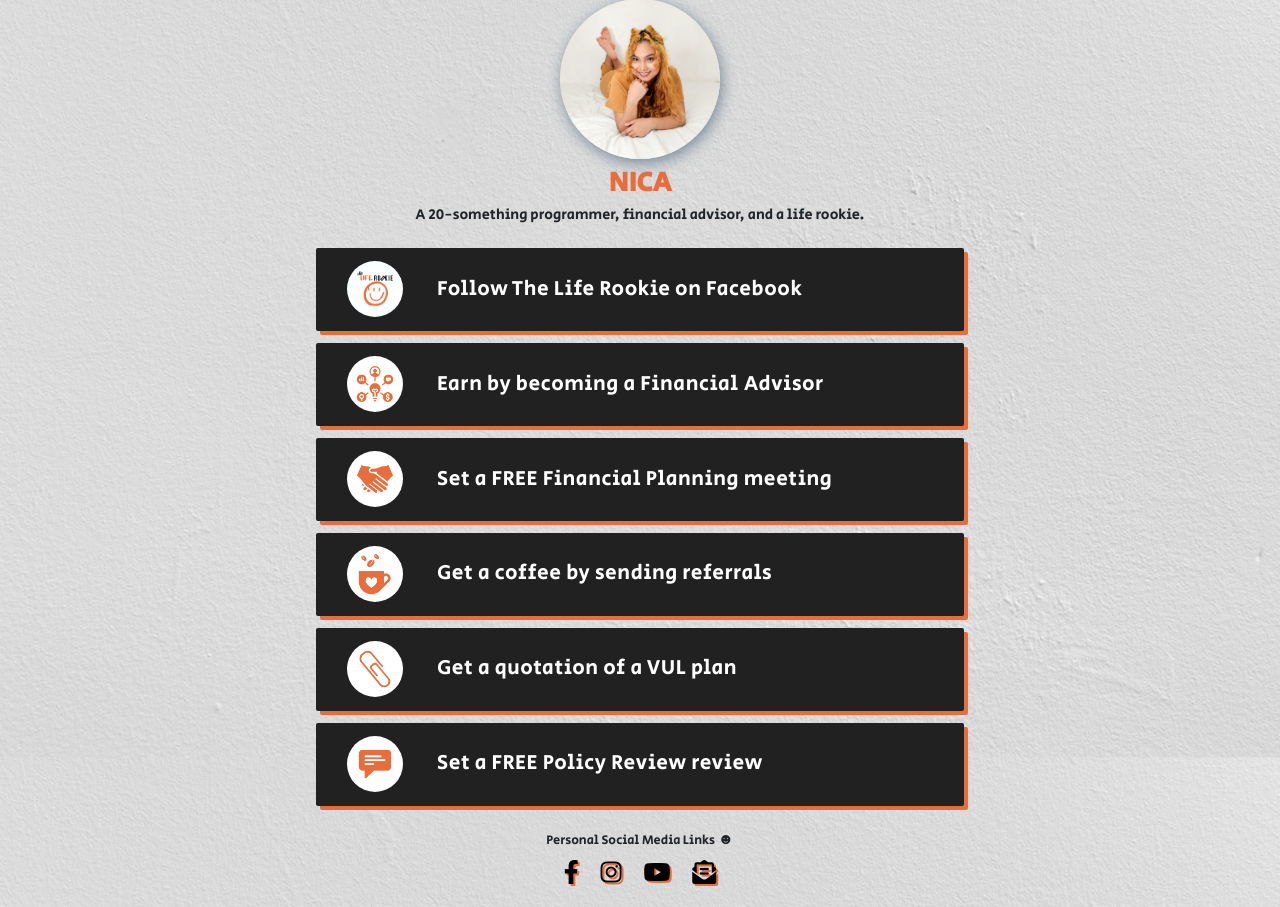
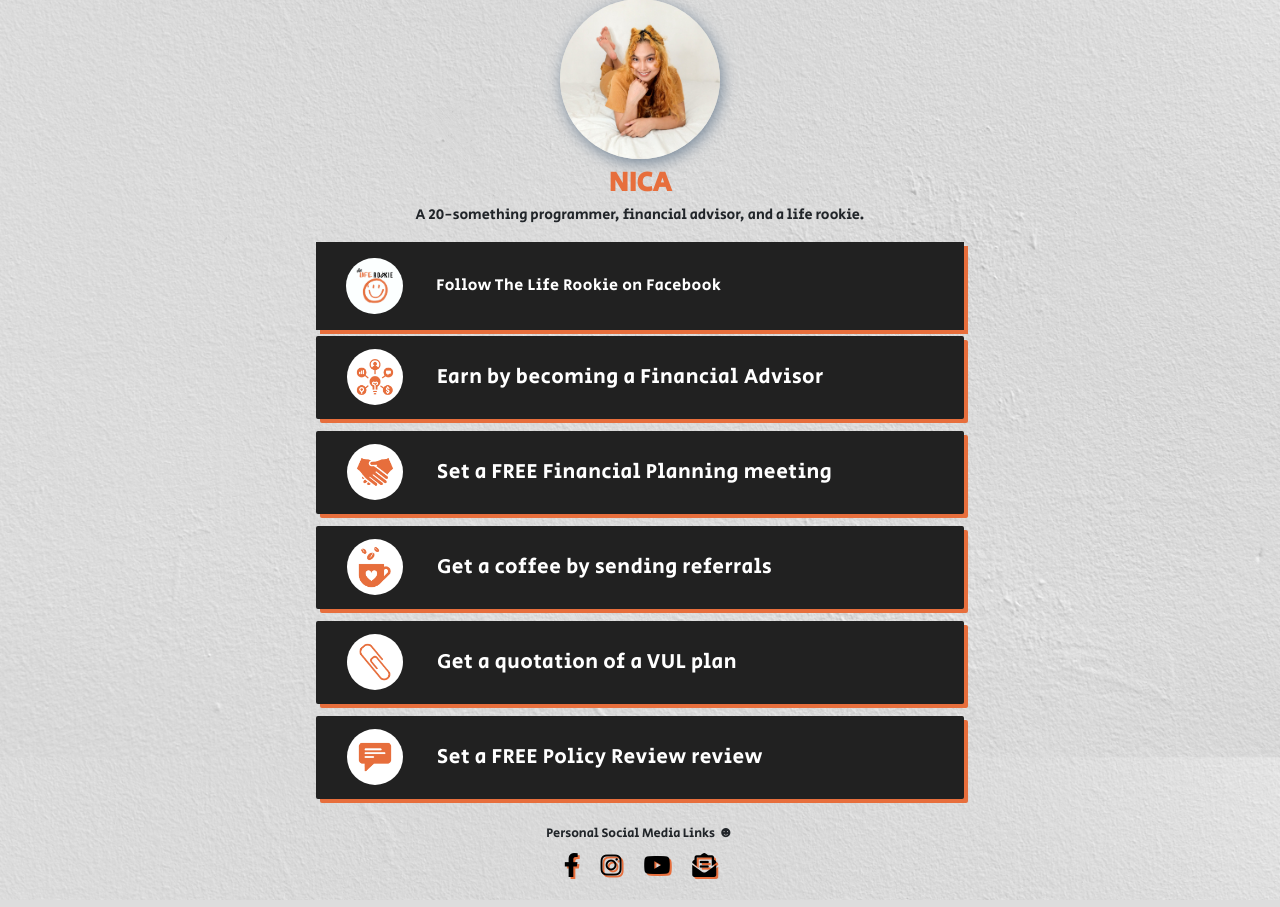
Before and after one commit to danicamariromero/theliferookie, a PHP site: page / in a window 1280 px wide. Shown: the part 96-1003 px from the top of the page. Run offline with PHP 8.4, Linux system fonts and the light colour scheme; some libraries are stand-ins or nearby versions.

Commit message:
Add files via upload

```diff
--- a/assets/styles/style.css
+++ b/assets/styles/style.css
@@ -25,7 +25,12 @@ body {
 	color: #e76e3c;
 }
 
-.btn {
+.btn-dat {
+	padding-top: 1em;
+	padding-bottom: 1em;
+}
+
+.btn-dat, .btn {
 	text-align: left;
 	font-family: 'Secular One', sans-serif;
 	font-size: 1em;
--- a/index.html
+++ b/index.html
@@ -49,7 +49,7 @@
 		<!-- image -->
 
 		<div class="button-groups row d-flex justify-content-center mx-auto">
-			<a type="button" class="btn btn-dark d-block col-12 col-lg-7 col-md-10" href="https://www.facebook.com/theliferookie" data-mdb-ripple-color="dark" target="_blank">
+			<a type="button" class="btn-dat btn-dark d-block col-12 col-lg-7 col-md-10" href="https://www.facebook.com/theliferookie" data-mdb-ripple-color="dark" target="_blank">
 				<div class="row container">
 					<div class="col-3 pr-0 pl-2 text-center col-lg-2">
 						<img src="./assets/images/tlr-logo.png" alt="The Life Rookie" class="button-pic">
```
